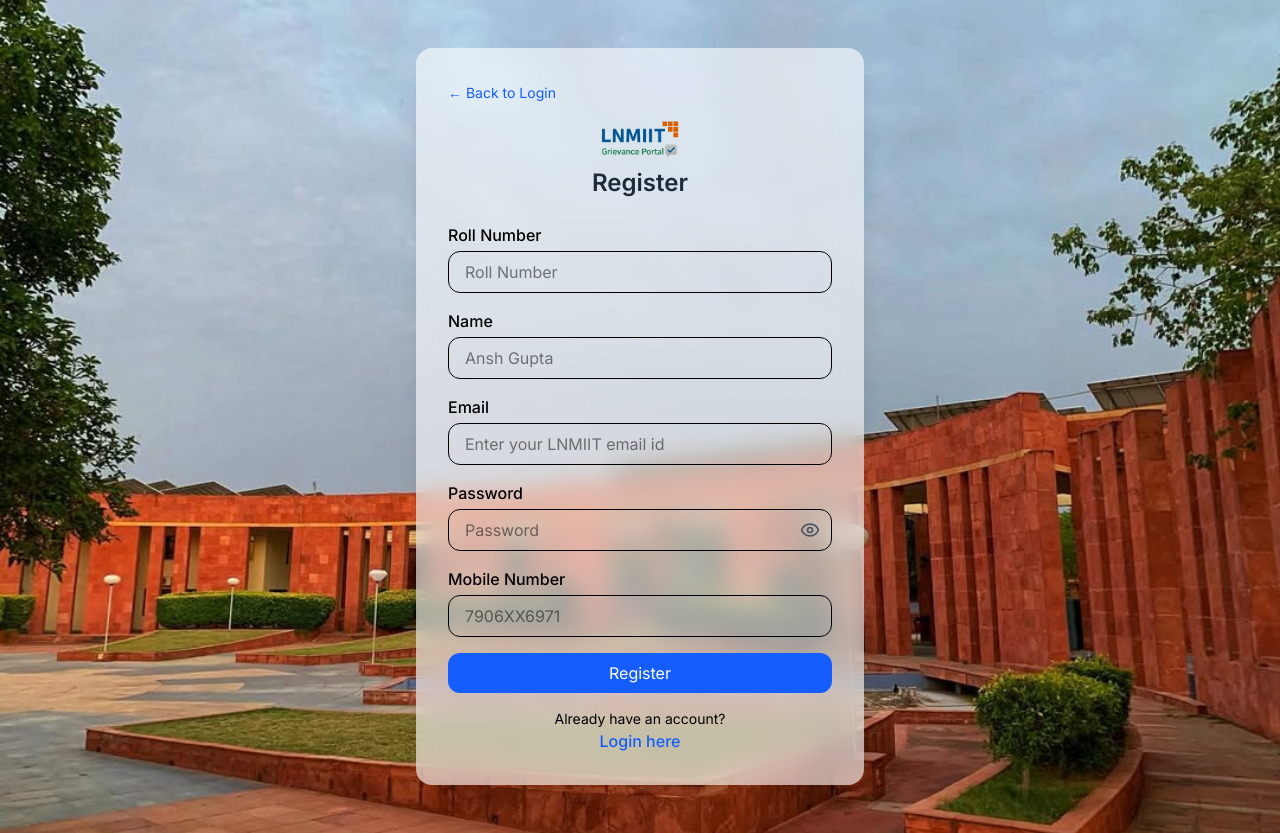
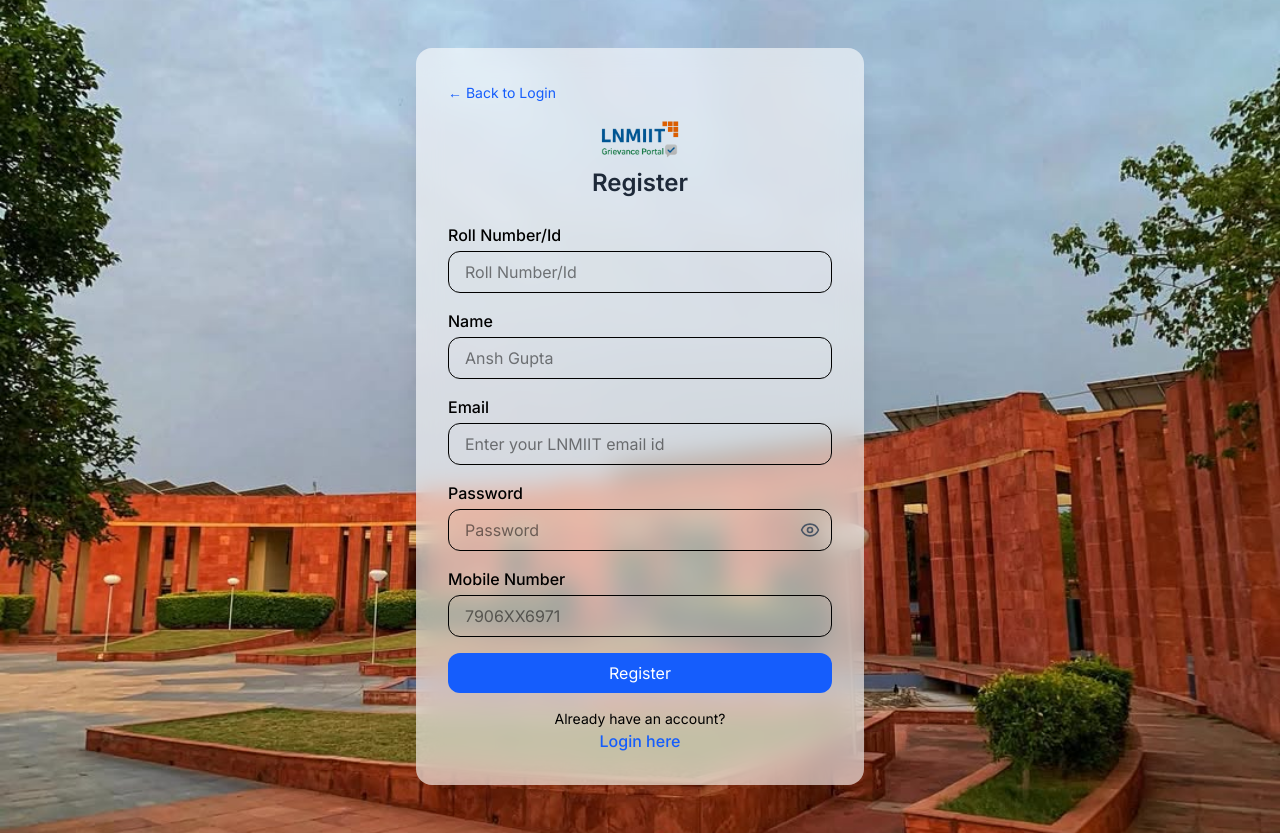
Before and after one commit to Ansh7096/gmp_user, a React (Vite) app in the folder frontend/: page /register in a window 1280 px wide. Built offline with nearby package versions, Linux system fonts and the light colour scheme.

Commit message:
Final Commit

```diff
--- a/frontend/src/components/Register.jsx
+++ b/frontend/src/components/Register.jsx
@@ -97,13 +97,13 @@ export default function Register() {
 
                 <form className="space-y-4" onSubmit={handleSubmit}>
                     <div>
-                        <label className="block mb-1 font-medium">Roll Number</label>
+                        <label className="block mb-1 font-medium">Roll Number/Id</label>
                         <input
                             type="text"
                             name="roll_number"
                             value={formData.roll_number}
                             onChange={handleChange}
-                            placeholder="Roll Number"
+                            placeholder="Roll Number/Id"
                             className="w-full border px-4 py-2 rounded-xl"
                             required
                         />
```
Also changed, not shown: 1 other file (tests, documents, lock files or other folders).
